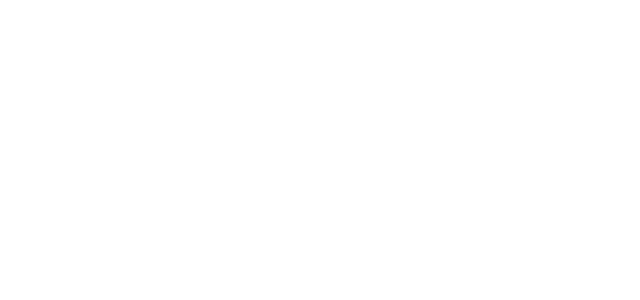
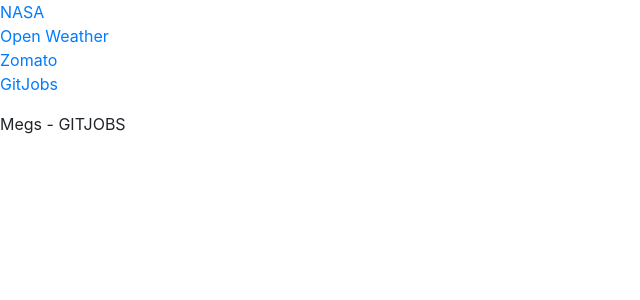
Before and after one commit to meneyer/72HourProject, a React (Create React App) app: page /gitjobs in a window 1280 px wide. Shown: the top 300 px of the page, without its empty margins (0-640 px from the left). Built offline with nearby package versions, Linux system fonts and the light colour scheme.

Commit message:
framework created

```diff
--- a/package.json
+++ b/package.json
@@ -9,6 +9,7 @@
     "bootstrap": "^4.6.0",
     "react": "^17.0.1",
     "react-dom": "^17.0.1",
+    "react-router-dom": "^5.2.0",
     "react-scripts": "4.0.2",
     "reactstrap": "^8.9.0",
     "web-vitals": "^1.1.0"
--- a/src/App.js
+++ b/src/App.js
@@ -1,8 +1,17 @@
+import React from 'react';
+import 'bootstrap/dist/css/bootstrap.css';
 import './App.css';
+import Sitebar from "./site/Sitebar";
+import {
+  BrowserRouter as Router,
+} from "react-router-dom";
 
 function App() {
   return (
     <div>
+      <Router>
+        <Sitebar />
+      </Router>
     </div>
   );
 }
--- /dev/null
+++ b/src/components/GitJobs/GitJobs.js
@@ -0,0 +1,11 @@
+import React from 'react';
+
+const GitJobs = () => {
+    return (
+        <div>
+            Megs - GITJOBS
+        </div>
+    );
+}
+
+export default GitJobs;
--- /dev/null
+++ b/src/components/Nasa/Nasa.js
@@ -0,0 +1,11 @@
+import React from 'react';
+
+const NASA = () => {
+    return (
+        <div>
+            AJ - NASA
+        </div>
+    );
+}
+
+export default NASA;
--- /dev/null
+++ b/src/components/OpenWeather/OpenWeather.js
@@ -0,0 +1,11 @@
+import React from 'react';
+
+const OpenWeather = () => {
+    return (
+        <div>
+            Ginger - OpenWeather
+        </div>
+    );
+}
+
+export default OpenWeather;
--- /dev/null
+++ b/src/components/Zomato/Zomato.js
@@ -0,0 +1,11 @@
+import React from 'react';
+
+const Zomato = () => {
+    return (
+        <div>
+            Kaplan - Zomato
+        </div>
+    );
+}
+
+export default Zomato;
--- /dev/null
+++ b/src/site/Sitebar.js
@@ -0,0 +1,30 @@
+import React from 'react';
+import {Route, Link, Switch} from "react-router-dom";
+import GitJobs from "../components/GitJobs/GitJobs";
+import NASA from "../components/Nasa/Nasa";
+import OpenWeather from "../components/OpenWeather/OpenWeather";
+import Zomato from "../components/Zomato/Zomato";
+
+const Sitebar = () => {
+    return (
+        <div className="sidebar">
+            <div className="sidebar-list-styling">
+                <ul className="sidebar-list list-unstyled">
+                    <li><Link to="/nasa">NASA</Link></li>
+                    <li><Link to="/openweather">Open Weather</Link></li>
+                    <li><Link to="/zomato">Zomato</Link></li>
+                    <li><Link to = "/gitjobs">GitJobs</Link></li>
+                </ul>
+        </div>
+        <div className="sidebar-route">
+            <Switch>
+                <Route exact path = "/nasa"><NASA /></Route>
+                <Route exact path = "/openweather"><OpenWeather /></Route>
+                <Route exact path = "/zomato"><Zomato /></Route>
+                <Route exact path = "/gitjobs"><GitJobs /></Route>
+            </Switch>
+        </div>
+    </div>
+    );
+}
+export default Sitebar;
```
Also changed, not shown: 1 other file (tests, documents, lock files or other folders).
